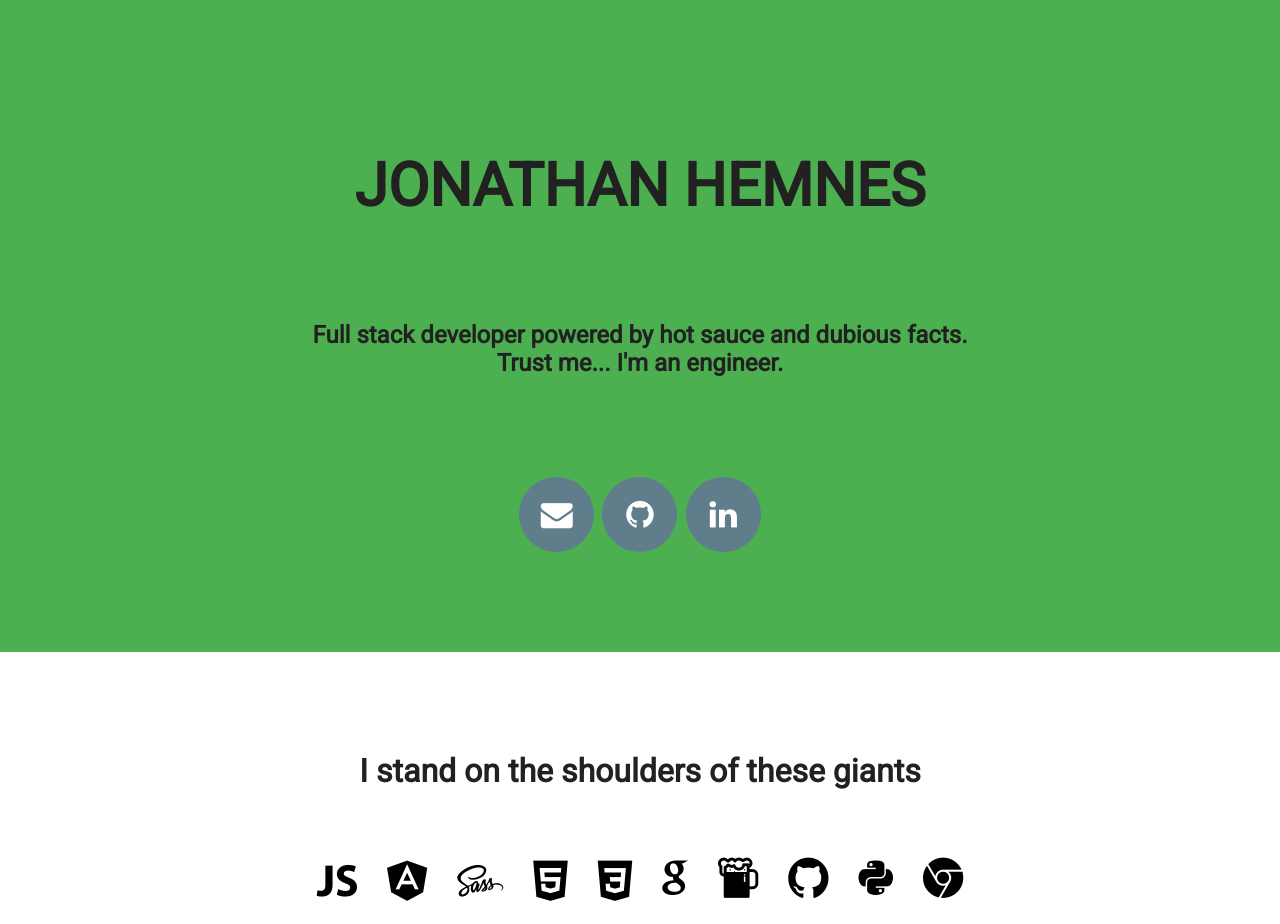
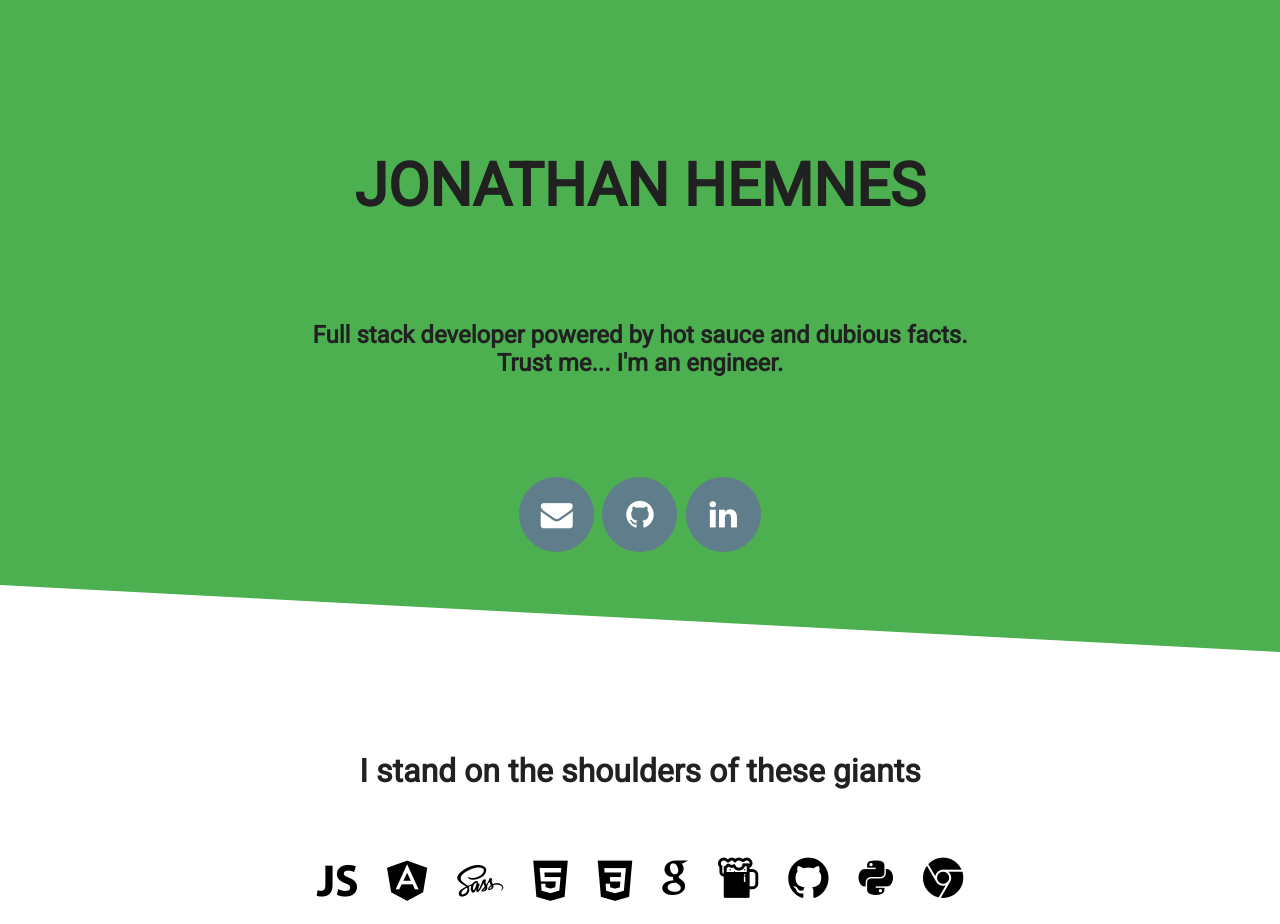
Before and after one commit to JonathanHemnes/1800hemnes, a Jekyll site: the page built from index.html, in a window 1280 px wide. Built offline with Jekyll 4.4.1, drawn with Linux system fonts in a browser that asks for light colours.

Commit message:
angles bro

```diff
--- a/_sass/_base.scss
+++ b/_sass/_base.scss
@@ -62,7 +62,9 @@ h3 {
     }
 }
 .technologies {
-    margin-top: 100px;
+    padding-top: 100px;
+    @include angle('before', false, 3deg);
+    background: white;
 
     .tech-icon-container {
         margin-top: 50px;
```
